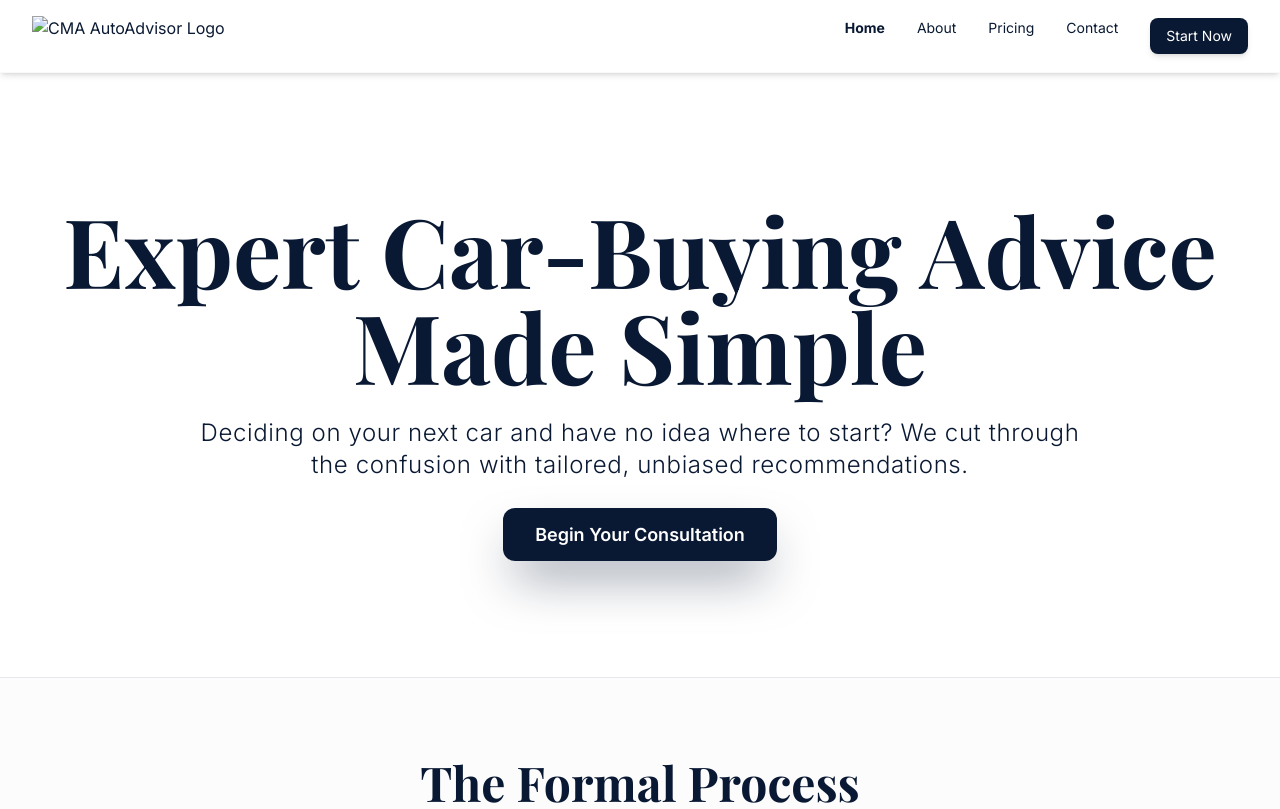
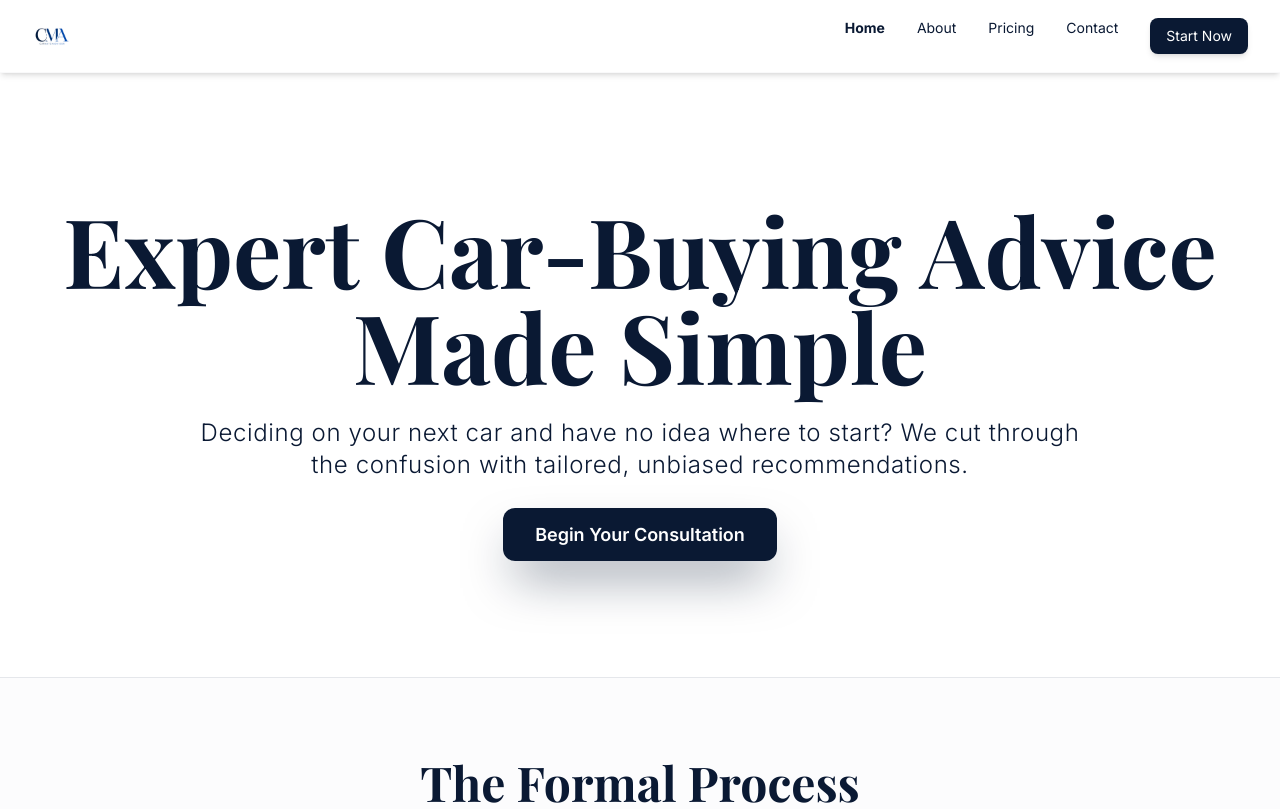
Before and after one commit to AuraJosh/CarMatchAdvisor, a plain HTML site: page index.html in a window 1280 px wide. Shown: the top 809 px of the page. Drawn offline with nearby package versions, Linux system fonts and the light colour scheme.

Commit message:
Update index.html

```diff
--- a/index.html
+++ b/index.html
@@ -45,7 +45,7 @@
 
             <!-- Logo - Updated to use an image -->
             <a href="#" class="flex items-center">
-                <img src="media/logo" alt="CMA AutoAdvisor Logo" class="h-10 w-auto">
+                <img src="media/logo.png" alt="CMA AutoAdvisor Logo" class="h-10 w-auto">
             </a>
 
             <!-- Navigation Links (Functional Body Type) -->
```
